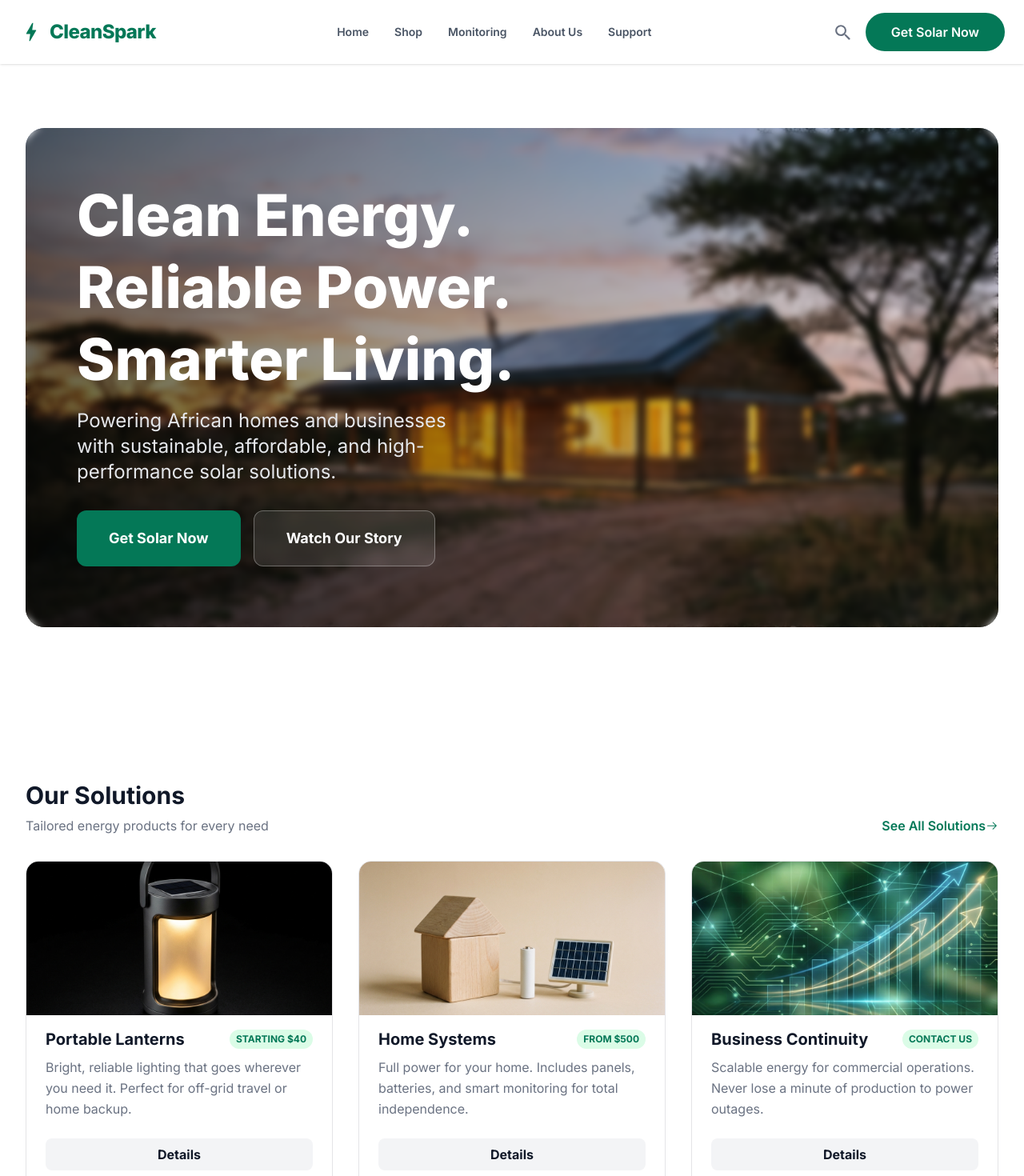
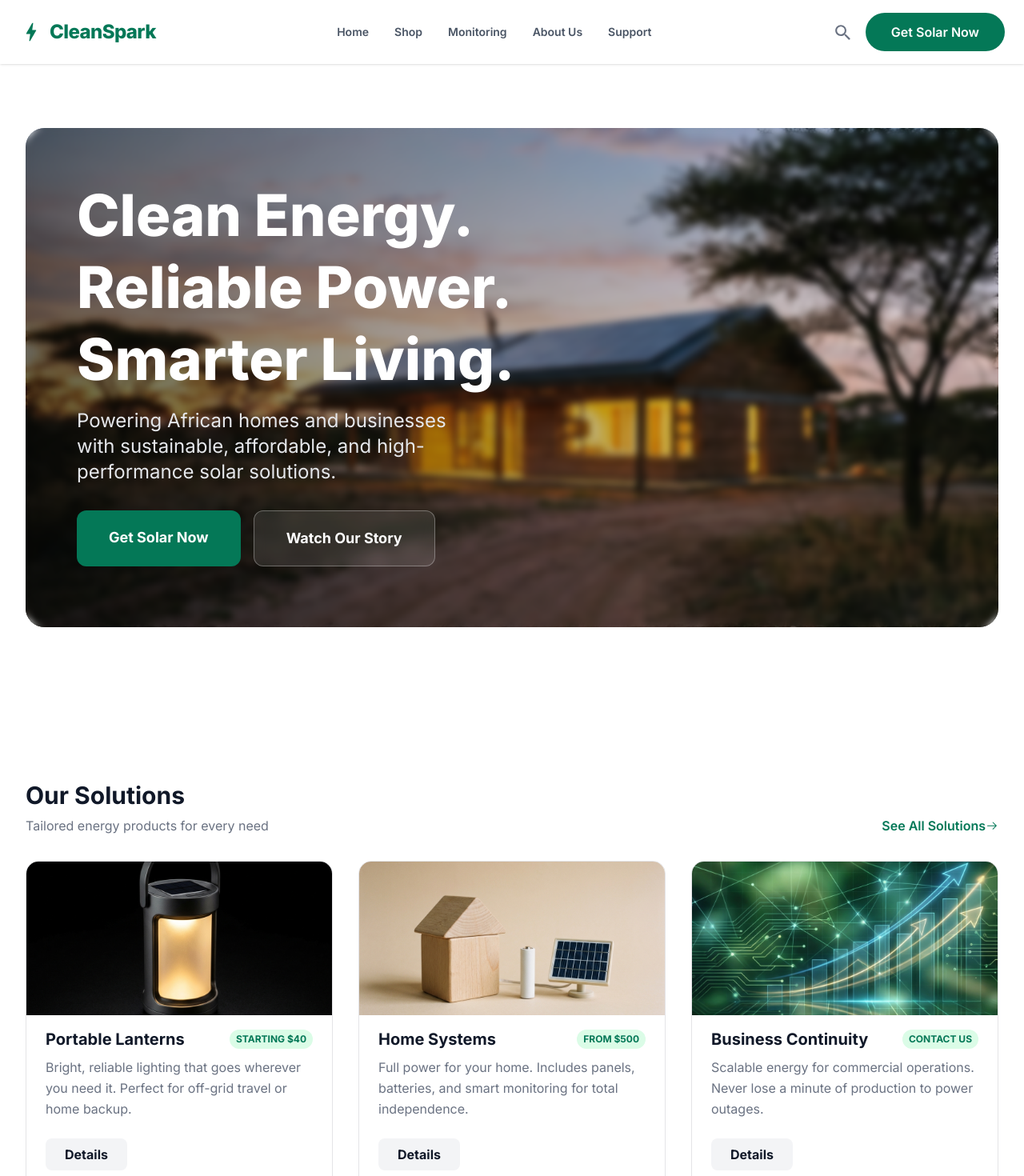
Before and after one commit to codeAKstan/CleanSpark, a Next.js app: page / in a window 1280 px wide. Shown: the top 1470 px of the page at 80% size. Built offline with nearby package versions, Linux system fonts and the light colour scheme.

Commit message:
feat: convert buttons to links for navigation to shop pages
- Replace static buttons with Link components in Hero, Header, and Solutions
- Add product IDs to Solutions data for dynamic routing
- Ensure mobile menu closes when shop link is clicked

```diff
--- a/components/Header.tsx
+++ b/components/Header.tsx
@@ -45,9 +45,12 @@ export default function Header() {
           <button className="text-gray-500 hover:cursor-pointer hover:text-[#047857]">
             <IoMdSearch size={25} />
           </button>
-          <button className="bg-[#047857] hover:cursor-pointer hover:bg-[#036c4e] text-white font-semibold py-3 px-8 rounded-full transition-colors">
+          <Link
+            href="/shop"
+            className="bg-[#047857] hover:cursor-pointer hover:bg-[#036c4e] text-white font-semibold py-3 px-8 rounded-full transition-colors"
+          >
             Get Solar Now
-          </button>
+          </Link>
         </div>
 
         {/* Mobile Menu Button */}
@@ -122,9 +125,13 @@ export default function Header() {
                 <IoMdSearch size={20} />
                 <span>Search</span>
               </button>
-              <button className="bg-[#047857] text-white font-semibold py-3 px-6 rounded-full w-full text-center">
+              <Link
+                href="/shop"
+                className="bg-[#047857] text-white font-semibold py-3 px-6 rounded-full w-full text-center"
+                onClick={() => setIsMenuOpen(false)}
+              >
                 Get Solar Now
-              </button>
+              </Link>
             </div>
           </div>
         )}
--- a/components/Hero.tsx
+++ b/components/Hero.tsx
@@ -1,4 +1,5 @@
 import Image from "next/image";
+import Link from "next/link";
 
 export default function Hero() {
   return (
@@ -32,9 +33,12 @@ export default function Hero() {
             and high-performance solar solutions.
           </p>
           <div className="flex flex-wrap gap-4">
-            <button className="bg-[#047857] hover:bg-[#036c4e] text-white text-base md:text-lg font-bold py-3 px-8 md:py-5 md:px-10 rounded-xl transition-colors">
+            <Link
+              href="/shop"
+              className="bg-[#047857] hover:bg-[#036c4e] text-white text-base md:text-lg font-bold py-3 px-8 md:py-5 md:px-10 rounded-xl transition-colors"
+            >
               Get Solar Now
-            </button>
+            </Link>
             <button className="bg-white/10 hover:bg-white/20 backdrop-blur-sm text-white text-base md:text-lg font-bold py-3 px-8 md:py-5 md:px-10 rounded-xl border border-white/30 transition-colors">
               Watch Our Story
             </button>
--- a/components/Solutions.tsx
+++ b/components/Solutions.tsx
@@ -1,8 +1,10 @@
 import Image from "next/image";
+import Link from "next/link";
 import { GoArrowRight } from "react-icons/go";
 
 const solutions = [
   {
+    id: "1",
     title: "Portable Lanterns",
     tag: "STARTING $40",
     tagColor: "bg-green-100 text-[#047857]",
@@ -12,6 +14,7 @@ const solutions = [
     cta: "Details",
   },
   {
+    id: "2",
     title: "Home Systems",
     tag: "FROM $500",
     tagColor: "bg-green-100 text-[#047857]",
@@ -21,6 +24,7 @@ const solutions = [
     cta: "Details",
   },
   {
+    id: "3",
     title: "Business Continuity",
     tag: "CONTACT US",
     tagColor: "bg-green-100 text-[#047857]",
@@ -83,9 +87,12 @@ export default function Solutions() {
                 {item.description}
               </p>
 
-              <button className=" m-auto mx-6 mb-6 font-bold bg-gray-100 group-hover:bg-[#047857] group-hover:text-white hover:cursor-pointer text-gray-900 py-2 rounded-lg transition-colors ease-in-out duration-300 text-sm md:text-base">
+              <Link
+                href={`/shop/${item.id}`}
+                className="block w-fit mx-6 mb-6 font-bold bg-gray-100 group-hover:bg-[#047857] group-hover:text-white hover:cursor-pointer text-gray-900 py-2 px-6 rounded-lg transition-colors ease-in-out duration-300 text-sm md:text-base text-center"
+              >
                 {item.cta}
-              </button>
+              </Link>
             </div>
           ))}
         </div>
```
